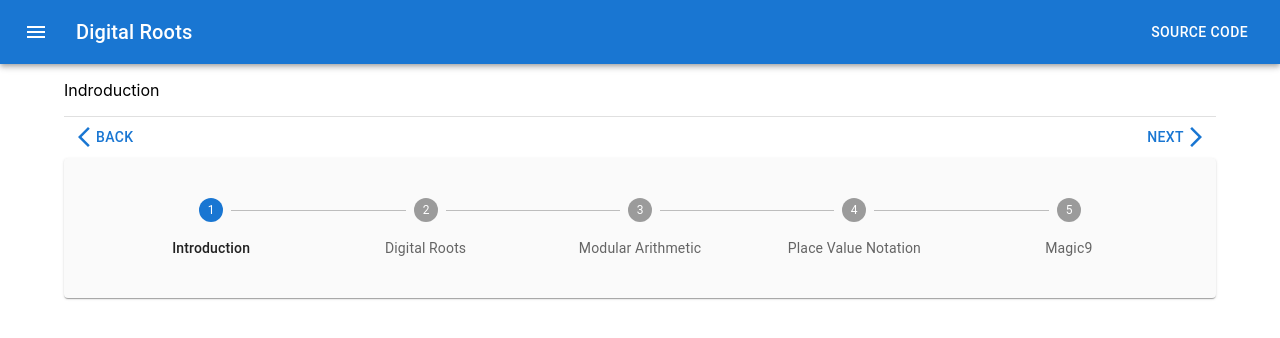
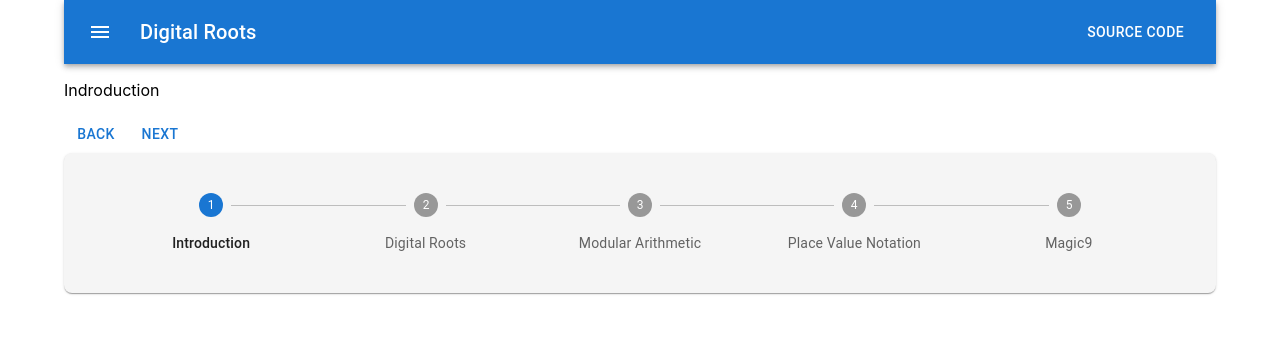
Before and after one commit to anthonymarkreynolds/Graphical-Modulo-Calculator, a React (Create React App) app: page / in a window 1280 px wide. Shown: the top 338 px of the page. Built offline with nearby package versions, Linux system fonts and the light colour scheme.

Commit message:
fixed stepper

```diff
--- a/src/App.js
+++ b/src/App.js
@@ -34,33 +34,27 @@ function App() {
     ["Magic9", <Magic9 />],
   ];
   return (
-    <>
+    <Container>
       <Appbar />
-      <Container>
       {steps[currentStep][1]}
-        <Divider />
       <Button
-          sx={{ p: 1 }}
         onClick={() =>
-            updateStep((currentStep - 1 + steps.length) % steps.length)
+          updateStep((prevStep) => (prevStep - 1 + steps.length) % steps.length)
         }
       >
-          <ArrowBackIosNewIcon /> Back
+        Back
       </Button>
       <Button
-          sx={{ p: 1, float: "right" }}
-          onClick={() => updateStep((currentStep + 1) % steps.length)}
+        onClick={() => updateStep((prevStep) => (prevStep + 1) % steps.length)}
       >
-          Next <ArrowForwardIosIcon />
+        Next
       </Button>
       <Box
         sx={{
-            boxShadow: 1,
-            bgcolor: theme.palette.grey[50],
-            boxSizing: "border-box",
-            width: "inherit",
-            p: [0, 5, 0, 5],
-            borderRadius: 1,
+          p: 5,
+          borderRadius: 2,
+          boxShadow: theme.shadows[1],
+          bgcolor: theme.palette.grey[100],
         }}
       >
         <Stepper nonLinear alternativeLabel activeStep={currentStep}>
@@ -74,7 +68,6 @@ function App() {
         </Stepper>
       </Box>
     </Container>
-    </>
   );
 }
 
--- a/src/components/panels/DigitalRoots.js
+++ b/src/components/panels/DigitalRoots.js
@@ -1,5 +1,5 @@
 const DigitalRoots = () => {
-  return "DigitalRoots";
+  return <p>DigitalRoots</p>;
 };
 
 export default DigitalRoots;
--- a/src/components/panels/ModularArithmetic.js
+++ b/src/components/panels/ModularArithmetic.js
@@ -1,8 +1,9 @@
 import Polygon from "../Polygon";
 import { Box, Slider } from "@mui/material";
+import { useState } from "react";
 
 const ModularArithmetic = () => {
-  const [sides, updateSides] = [3, (a) => a];
+  const [sides, updateSides] = useState(3);
   return (
     <>
       <Polygon sides={sides} />
```
Lines whose indentation alone changed are shown as unchanged.
